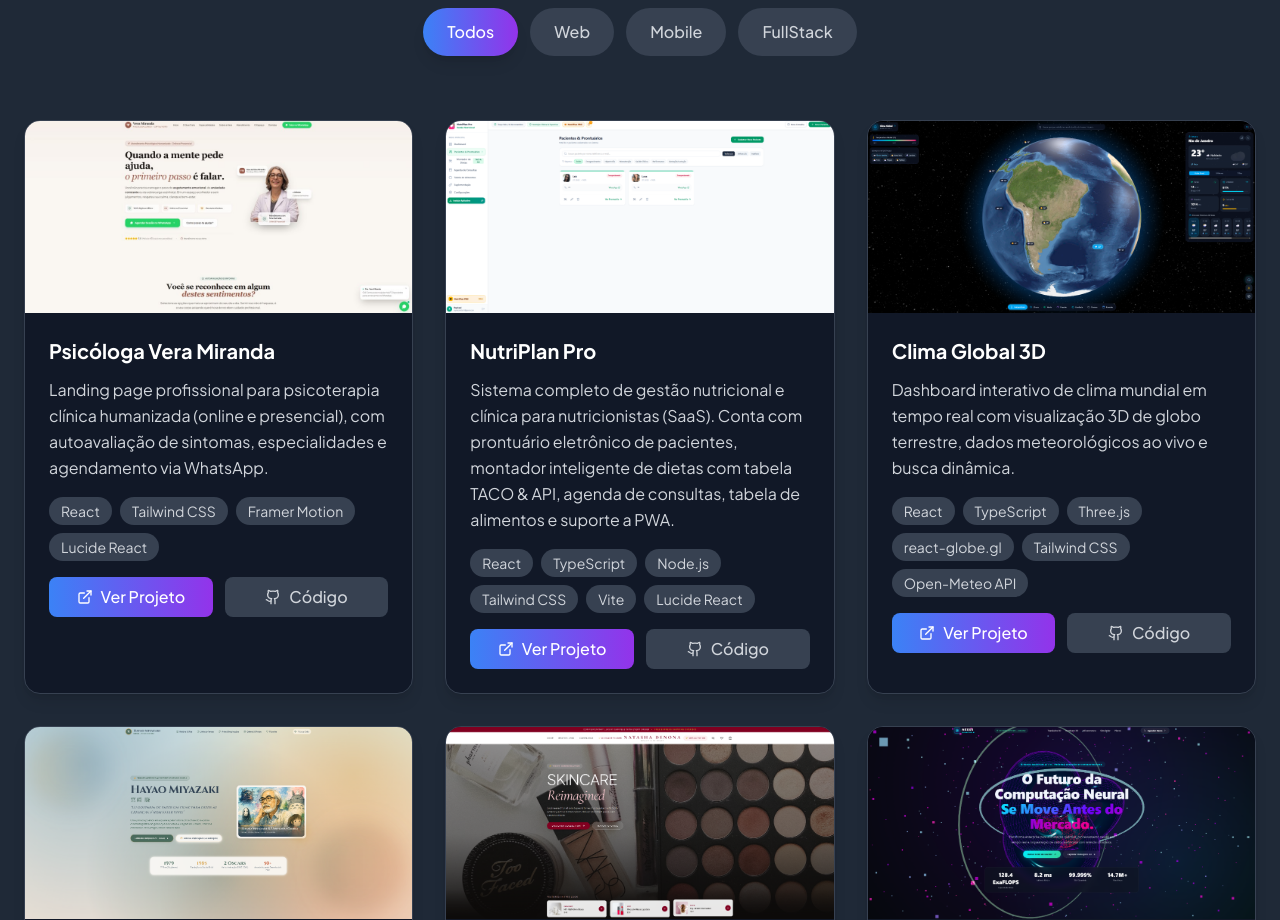
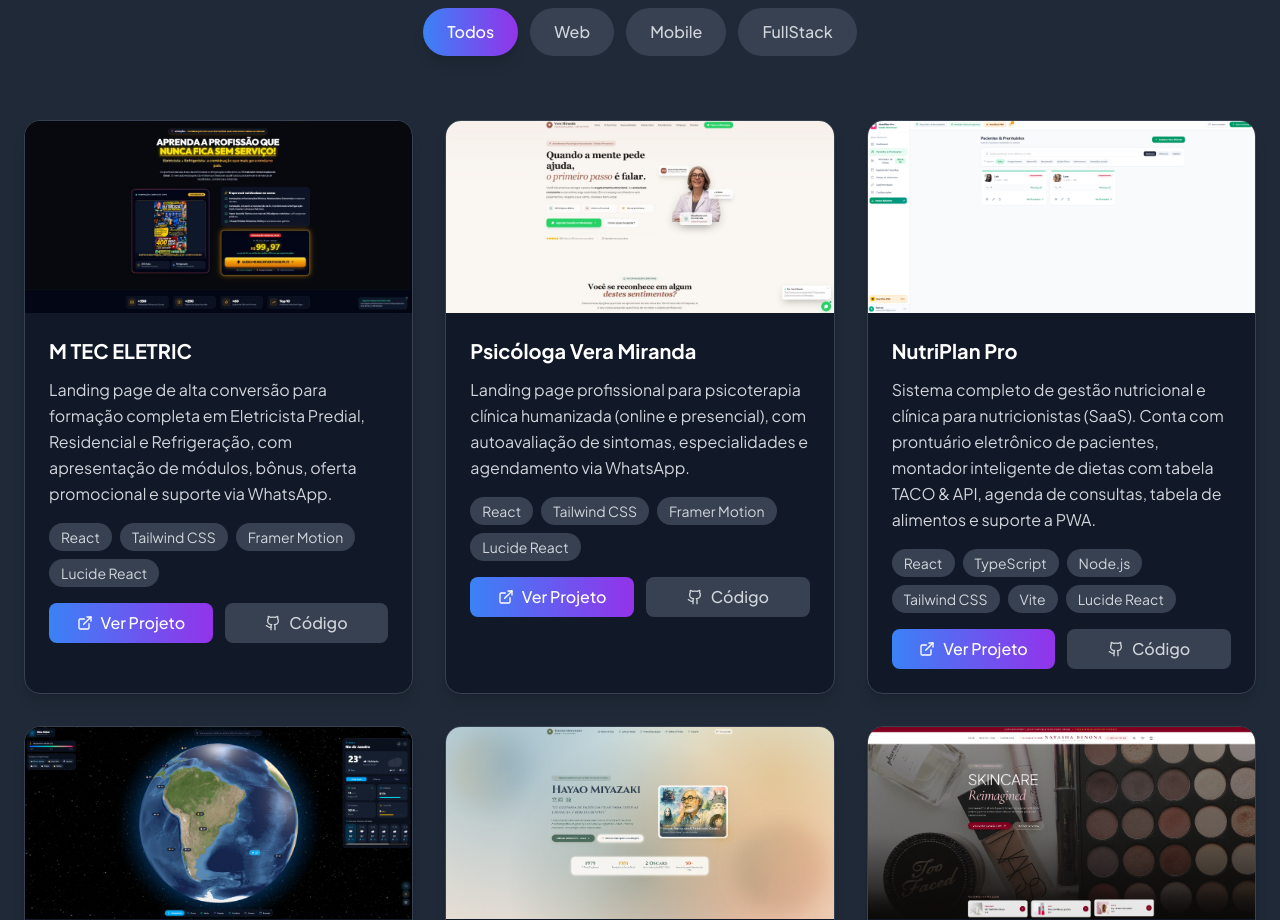
Before and after one commit to RaphaCalixto/Portif-lio, a React (Vite) app in the folder vertical-glow-portfolio-main/: page / in a window 1280 px wide. Shown: the part 4140-5060 px from the top of the page. Built offline with nearby package versions, Linux system fonts and the light colour scheme.

Commit message:
feat: adicionar projeto M TEC ELETRIC ao portfólio

```diff
--- a/vertical-glow-portfolio-main/src/components/sections/PortfolioSection.tsx
+++ b/vertical-glow-portfolio-main/src/components/sections/PortfolioSection.tsx
@@ -7,6 +7,16 @@ const PortfolioSection = () => {
   const projects = [
     {
       id: 1,
+      title: 'M TEC ELETRIC',
+      description: 'Landing page de alta conversão para formação completa em Eletricista Predial, Residencial e Refrigeração, com apresentação de módulos, bônus, oferta promocional e suporte via WhatsApp.',
+      image: '/projects/m-tec-eletric.jpg',
+      categories: ['web'],
+      technologies: ['React', 'Tailwind CSS', 'Framer Motion', 'Lucide React'],
+      liveUrl: 'https://vendedor-de-curso.vercel.app/',
+      githubUrl: 'https://github.com/RaphaCalixto/Vendedor-de-Curso'
+    },
+    {
+      id: 2,
       title: 'Psicóloga Vera Miranda',
       description: 'Landing page profissional para psicoterapia clínica humanizada (online e presencial), com autoavaliação de sintomas, especialidades e agendamento via WhatsApp.',
       image: '/projects/psicologa.jpg',
@@ -16,7 +26,7 @@ const PortfolioSection = () => {
       githubUrl: 'https://github.com/RaphaCalixto/Psicologa'
     },
     {
-      id: 2,
+      id: 3,
       title: 'NutriPlan Pro',
       description: 'Sistema completo de gestão nutricional e clínica para nutricionistas (SaaS). Conta com prontuário eletrônico de pacientes, montador inteligente de dietas com tabela TACO & API, agenda de consultas, tabela de alimentos e suporte a PWA.',
       image: '/projects/nutriplan-pro.png',
@@ -26,7 +36,7 @@ const PortfolioSection = () => {
       githubUrl: 'https://github.com/RaphaCalixto/Nutricionista-Dashboard'
     },
     {
-      id: 3,
+      id: 4,
       title: 'Clima Global 3D',
       description: 'Dashboard interativo de clima mundial em tempo real com visualização 3D de globo terrestre, dados meteorológicos ao vivo e busca dinâmica.',
       image: '/projects/clima-global-3d.png',
@@ -36,7 +46,7 @@ const PortfolioSection = () => {
       githubUrl: 'https://github.com/RaphaCalixto/Clima-mundial-tempo-real'
     },
     {
-      id: 4,
+      id: 5,
       title: 'Miyazaki Hayao',
       description: 'Experiência web imersiva dedicada à vida, trajetória e obras-primas de Hayao Miyazaki e do Studio Ghibli, com animações e galeria de arte.',
       image: '/projects/miyazaki-hayao.png',
@@ -46,7 +56,7 @@ const PortfolioSection = () => {
       githubUrl: 'https://github.com/RaphaCalixto/Miyazaki-Hayao'
     },
     {
-      id: 5,
+      id: 6,
       title: 'Beautiful',
       description: 'E-commerce e vitrine de cosméticos e skincare de luxo, com IA de tons, cards flutuantes interativos e animações de alta performance.',
       image: '/projects/beautiful.png',
@@ -56,7 +66,7 @@ const PortfolioSection = () => {
       githubUrl: 'https://github.com/RaphaCalixto/Beautiful'
     },
     {
-      id: 6,
+      id: 7,
       title: 'NEXUS',
       description: 'Plataforma interativa futurista com transições fluidas entre seções e efeitos visuais 3D de alta fidelidade.',
       image: '/projects/nexus.png',
@@ -66,7 +76,7 @@ const PortfolioSection = () => {
       githubUrl: 'https://github.com/RaphaCalixto/NEXUS'
     },
     {
-      id: 7,
+      id: 8,
       title: 'PAYROT',
       description: 'Plataforma global de pagamentos e transferências internacionais sem fronteiras, com interface moderna e recursos de segurança.',
       image: '/projects/payrot.png',
@@ -76,7 +86,7 @@ const PortfolioSection = () => {
       githubUrl: 'https://github.com/RaphaCalixto/PAYROT'
     },
     {
-      id: 8,
+      id: 9,
       title: 'Nutri — Dra. Laís Leal',
       description: 'Landing page premium para consultoria nutricional clínica e esportiva, com apresentação de metodologia, planos e agendamento.',
       image: '/projects/nutri.png',
@@ -86,7 +96,7 @@ const PortfolioSection = () => {
       githubUrl: 'https://github.com/RaphaCalixto/Nutri'
     },
     {
-      id: 9,
+      id: 10,
       title: 'Advogada Brenda Pitner',
       description: 'Website profissional para advocacia especializada em Propriedade Intelectual, Registro de Marcas e Patentes no INPI.',
       image: '/projects/advogada.png',
@@ -96,7 +106,7 @@ const PortfolioSection = () => {
       githubUrl: 'https://github.com/RaphaCalixto/Advogada'
     },
     {
-      id: 10,
+      id: 11,
       title: 'Everest',
       description: 'Uma aplicação web intuitiva, projetada para ajudar os usuários a gerenciar tarefas e encontrar momentos de calma, combinando ferramentas de produtividade com recursos de relaxamento.',
       image: 'https://i.imgur.com/Drtby6o.jpeg',
@@ -106,7 +116,7 @@ const PortfolioSection = () => {
       githubUrl: 'https://github.com/RaphaCalixto/Dashboard-Relaxamento'
     },
     {
-      id: 11,
+      id: 12,
       title: 'Poupe Bem',
       description: 'Sistema moderno para controle financeiro pessoal, permitindo o acompanhamento de receitas, despesas, metas e relatórios de forma simples e intuitiva.',
       image: 'https://i.imgur.com/MrKhv9d.png',
@@ -116,7 +126,7 @@ const PortfolioSection = () => {
       githubUrl: 'https://github.com/RaphaCalixto/poupe-bem'
     },
     {
-      id: 12,
+      id: 13,
       title: 'Inovative',
       description: 'Uma landing page elegante e responsiva para um SPA, desenvolvida para proporcionar uma experiência de usuário relaxante e informativa, com foco em design moderno e performance.',
       image: 'https://i.imgur.com/9F6tA3o.jpeg',
@@ -126,7 +136,7 @@ const PortfolioSection = () => {
       githubUrl: 'https://github.com/RaphaCalixto/Glamourous-SPA'
     },
     {
-      id: 13,
+      id: 14,
       title: 'Elle et Lui',
       description: 'E-commerce de roupas masculinas com foco em moda, experiência do usuário e performance.',
       image: 'https://i.imgur.com/Ogsjwry.png',
@@ -136,7 +146,7 @@ const PortfolioSection = () => {
       githubUrl: '#'
     },
     {
-      id: 14,
+      id: 15,
       title: 'Hotel Rio de Janeiro',
       description: 'Projeto de um hotel para o Rio de Janeiro',
       image: 'https://i.imgur.com/YnhGY88.jpeg',
@@ -146,7 +156,7 @@ const PortfolioSection = () => {
       githubUrl: 'https://github.com/RaphaCalixto/RiodeJaneiro'
     },
     {
-      id: 15,
+      id: 16,
       title: 'Inovative Automação',
       description: 'Empresa especializada em manutenção de Estação de Recarga, Inversor de Frequência e Painéis Solares.',
       image: 'https://i.imgur.com/R5jXbQe.jpeg',
```
Also changed, not shown: vertical-glow-portfolio-main/public/projects/m-tec-eletric.jpg (added).
